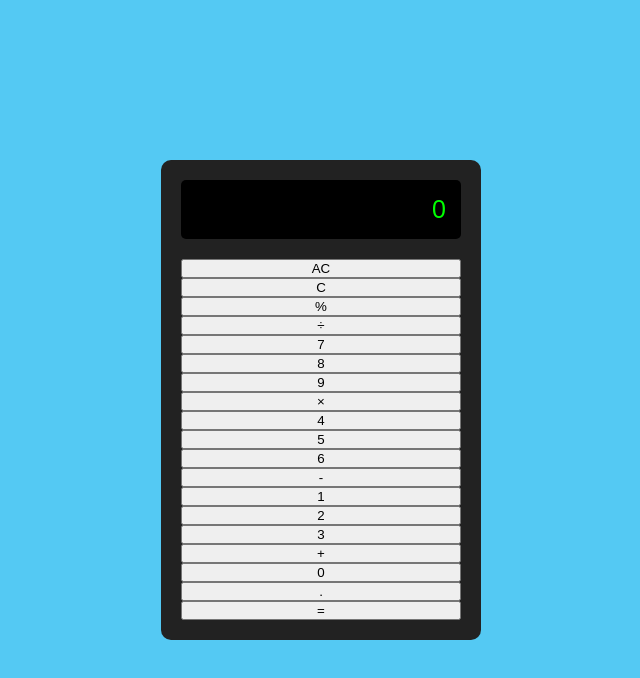
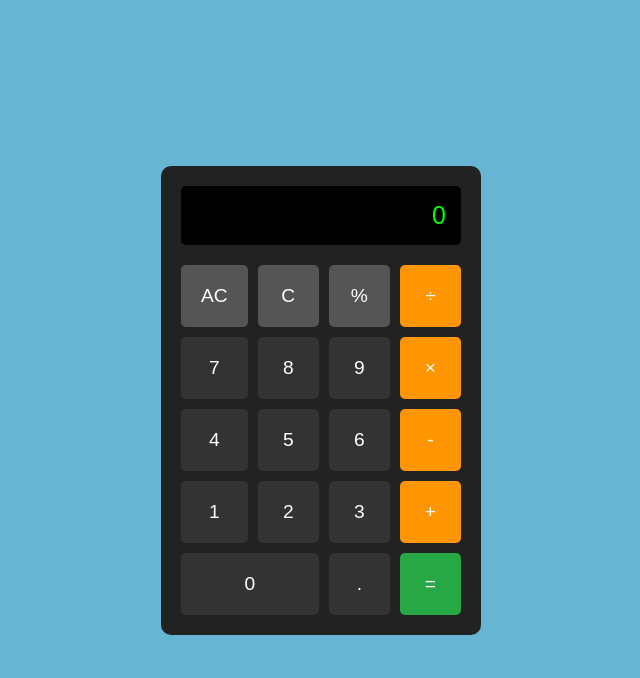
Before and after one commit to yadav-krish/Mini-Calculator, a plain HTML site: page src/index.html in a window 1280 px wide. Shown: the whole page, without its empty margins (319-959 px from the left). Drawn offline with Linux system fonts and the light colour scheme.

Commit message:
more CSS styling added

```diff
--- a/src/index.html
+++ b/src/index.html
@@ -12,29 +12,29 @@
       <div class="display" id="display">0</div>
       <div class="buttons">
         <!-- First Row -->
-        <button class="btn-function" id="all-clear">AC</button>
-        <button class="btn-function" id="clear">C</button>
-        <button class="btn-function" id="percent">%</button>
-        <button class="btn-operator" id="divide">÷</button>
+        <button class="btn function" id="all-clear">AC</button>
+        <button class="btn function" id="clear">C</button>
+        <button class="btn function" id="percent">%</button>
+        <button class="btn operator" id="divide">÷</button>
         <!-- Second Row -->
-        <button class="btn-number">7</button>
-        <button class="btn-number">8</button>
-        <button class="btn-number">9</button>
-        <button class="btn-operator" id="multiply">×</button>
+        <button class="btn number">7</button>
+        <button class="btn number">8</button>
+        <button class="btn number">9</button>
+        <button class="btn operator" id="multiply">×</button>
         <!-- Third Row -->
-        <button class="btn-number">4</button>
-        <button class="btn-number">5</button>
-        <button class="btn-number">6</button>
-        <button class="btn-operator" id="subtract">-</button>
+        <button class="btn number">4</button>
+        <button class="btn number">5</button>
+        <button class="btn number">6</button>
+        <button class="btn operator" id="subtract">-</button>
         <!-- Fourth Row -->
-        <button class="btn-number">1</button>
-        <button class="btn-number">2</button>
-        <button class="btn-number">3</button>
-        <button class="btn-operator" id="add">+</button>
+        <button class="btn number">1</button>
+        <button class="btn number">2</button>
+        <button class="btn number">3</button>
+        <button class="btn operator" id="add">+</button>
         <!-- Bottom Row -->
-        <button class="btn-number">0</button>
-        <button class="btn-number">.</button>
-        <button class="btn-equal" id="equals">=</button>
+        <button class="btn number zero">0</button>
+        <button class="btn number">.</button>
+        <button class="btn equal" id="equals">=</button>
       </div>
     </div>
     <script src="script.js"></script>
--- a/src/style.css
+++ b/src/style.css
@@ -4,7 +4,7 @@
   box-sizing: border-box;
 }
 body {
-  background-color: #54c9f3;
+  background-color: #66b5d2;
   display: flex;
   justify-content: center;
   align-items: center;
@@ -29,4 +29,32 @@ body {
 }
 .buttons {
   display: grid;
+  grid-template-columns: repeat(4, 1fr);
+  gap: 10px;
 }
+.btn {
+  padding: 20px;
+  font-size: 1.2rem;
+  border: none;
+  cursor: pointer;
+  color: #fff;
+  background-color: #333;
+  border-radius: 5px;
+  transition: 0.2s;
+}
+.btn:hover {
+  background-color: #444;
+}
+.operator {
+  background-color: #ff9500;
+}
+.function {
+  background-color: #555;
+}
+.equal {
+  background-color: #28a745;
+  grid-column: span 1;
+}
+.zero {
+  grid-column: span 2;
+}
```
